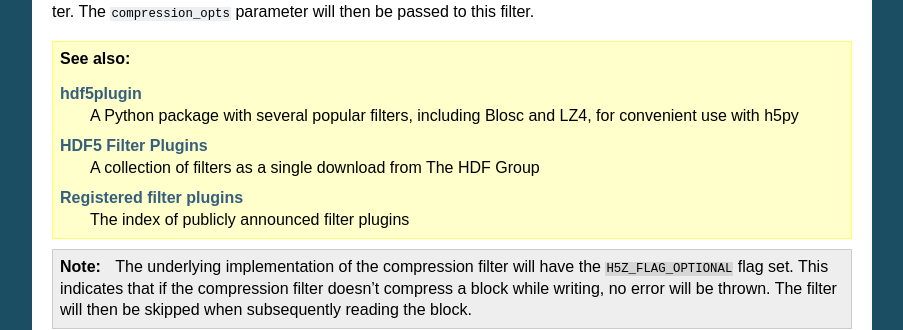
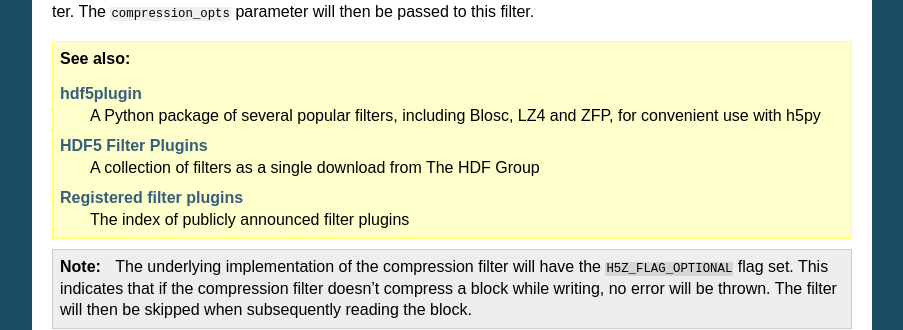
Before and after one commit to zhongxing-2/h5py, a Sphinx documentation site: the page built from docs/high/dataset.rst, in a window 1280 px wide and 900 px high, scrolled down 3996 px. Shown: the part 153-483 px from the top of the window, without its empty margins (198-1101 px from the left). Built offline with Sphinx 7.4.7, drawn with Linux system fonts in a browser that asks for light colours.

Commit message:
Mention ZFP in hdf5plugin as well

```diff
--- a/docs/high/dataset.rst
+++ b/docs/high/dataset.rst
@@ -264,7 +264,7 @@ The ``compression_opts`` parameter will then be passed to this filter.
 .. seealso::
 
    `hdf5plugin <https://pypi.org/project/hdf5plugin/>`_
-     A Python package with several popular filters, including Blosc and LZ4,
+     A Python package of several popular filters, including Blosc, LZ4 and ZFP,
      for convenient use with h5py
 
    `HDF5 Filter Plugins <https://portal.hdfgroup.org/display/support/HDF5+Filter+Plugins>`_
```
